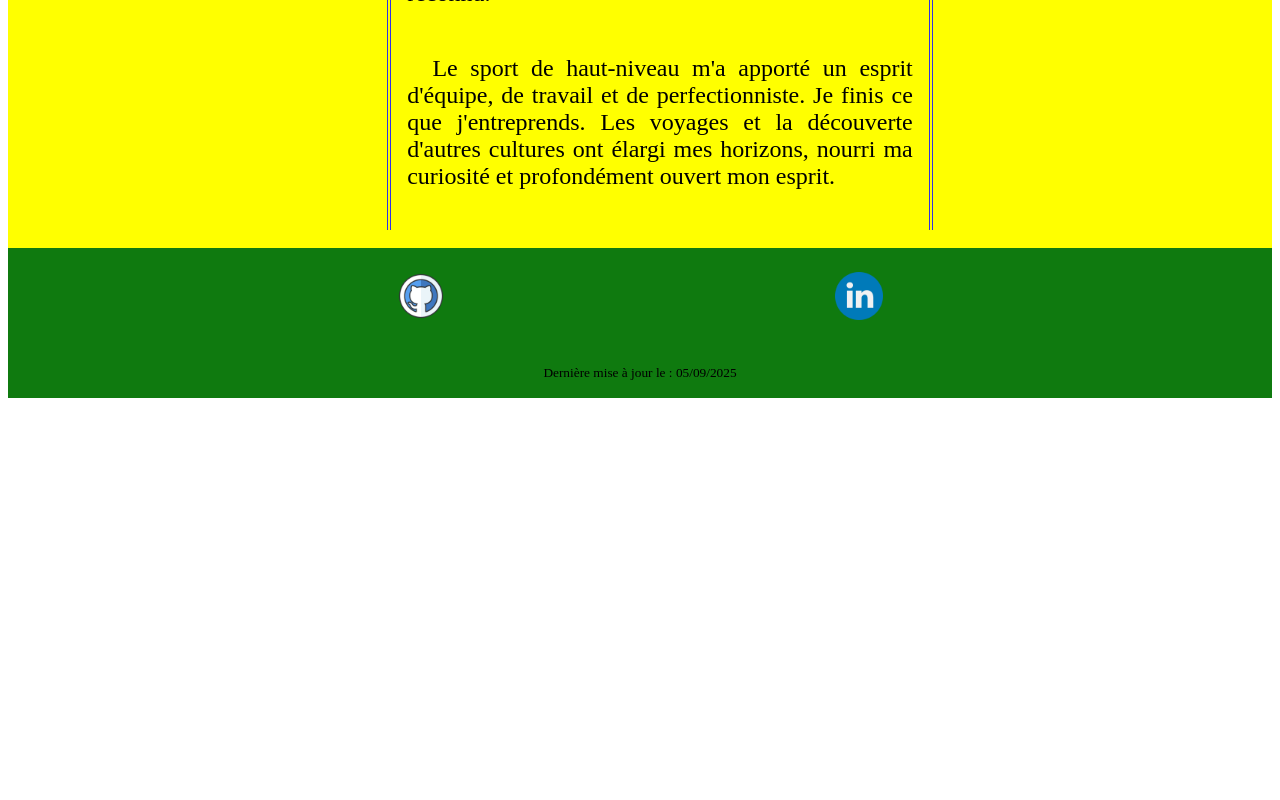
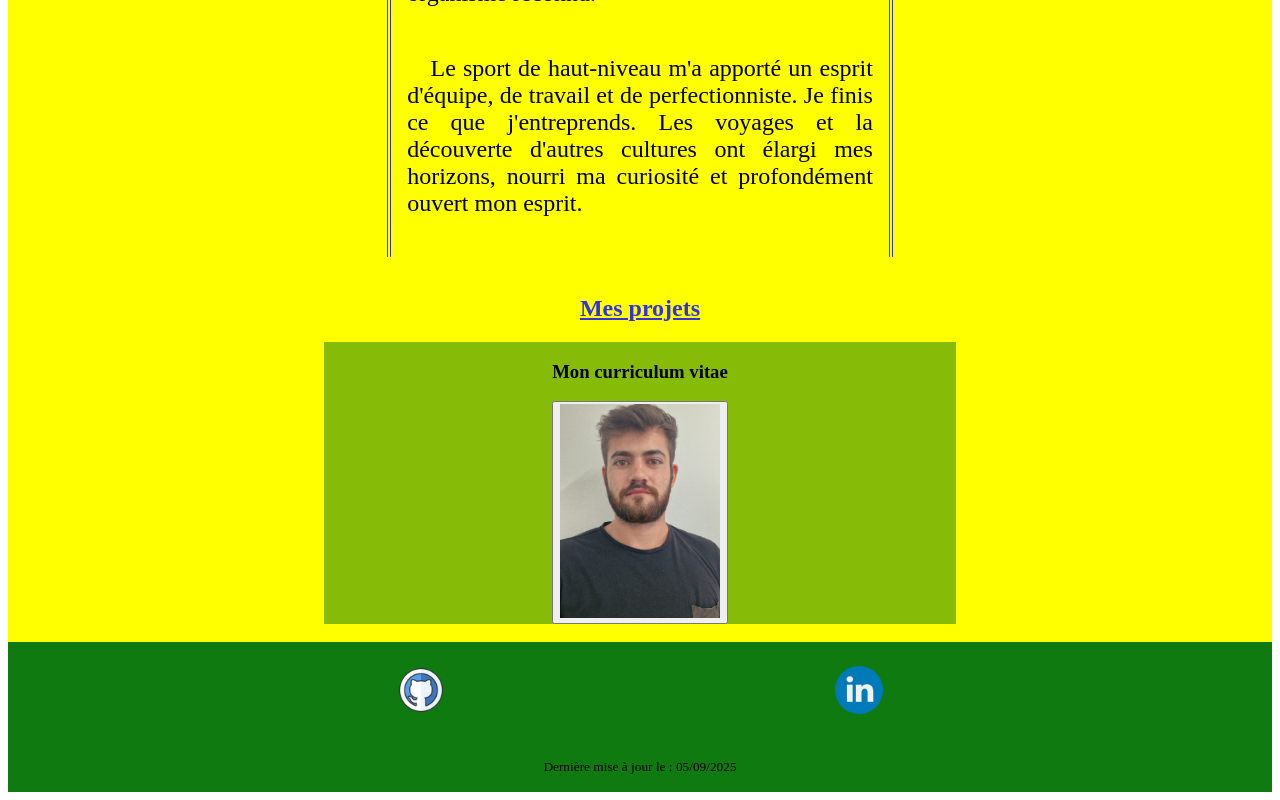
Before and after one commit to E3t8S/Mon-portfolio-CEF, a Vue app: page / in a window 1280 px wide. Shown: the part 660-1460 px from the top of the page. Before the commit the page ends 1066 px from the top, so only its background shows below. Built offline with nearby package versions, Linux system fonts and the light colour scheme.

Commit message:
commit mon projet

```diff
--- a/src/App.vue
+++ b/src/App.vue
@@ -4,6 +4,7 @@ import menuHeader from './components/menuHeader.vue'
 import footComp from './components/footComp.vue'
 import aboutMe from './components/aboutMe.vue'
 import AboutMe from './components/aboutMe.vue'
+import myProjects from './components/myProjects.vue'
 </script>
 
 <template>
@@ -15,6 +16,9 @@ import AboutMe from './components/aboutMe.vue'
   <main>
     <section>
      <AboutMe/>
+    </section>
+    <section>
+      <myProjects/>
     </section>
 
   </main>
@@ -31,5 +35,6 @@ import AboutMe from './components/aboutMe.vue'
   }
   main{
     background-color: yellow;
+
   }
 </style>
--- a/src/components/aboutMe.vue
+++ b/src/components/aboutMe.vue
@@ -32,9 +32,7 @@
         align-items: center;
         text-align: justify;
         text-indent: 5%;
-        width: 40%;
-        margin-left: 30%;
-        margin-right: 30%;
+        margin: 0% 30% 0% 30%;
         padding: 1em;
         border-style: double;
         border-top: hidden;
--- a/src/components/footComp.vue
+++ b/src/components/footComp.vue
@@ -2,10 +2,10 @@
 
     <section class="social">
         <a href="https://github.com/E3t8S" target="_blank">
-            <img src="../assets/sociale.png" alt="Lien vers le profil GitHub d'Etienne">
+            <img class="social-media" src="../assets/sociale.png" alt="Lien vers le profil GitHub d'Etienne">
         </a>
         <a href="https://www.linkedin.com/in/etienne-saclier-ba61b5249/" target="_blank">
-            <img src="../assets/linkedin.png" alt="Lien vers le profil Linkedin d'Etienne">
+            <img class="social-media" src="../assets/linkedin.png" alt="Lien vers le profil Linkedin d'Etienne">
         </a>
     </section>
     <section class="date">
@@ -40,5 +40,8 @@
         align-items: center;
         height: 50px;
     }
+    .social-media{
+        width: 3rem;
+    }
 
 </style>
--- a/src/components/menuHeader.vue
+++ b/src/components/menuHeader.vue
@@ -2,7 +2,7 @@
 
     <section class="first-container">
         <a href="#" class="photo">
-            <img src="../assets/fleche-vers-le-haut.png" alt="Flèche permettant de remonter en haut dela page">
+            <img class="fleche" src="../assets/fleche-vers-le-haut.png" alt="Flèche permettant de remonter en haut dela page">
         </a>
         <h1 class="titre">Portfolio de Etienne Saclier</h1>
     </section>
@@ -10,7 +10,7 @@
         <nav>
             <ul class="second-container">
                 <li>
-                    <a href="#" style="text-decoration: none;">À propos de moi</a>
+                    <a href="#projects" style="text-decoration: none;">À propos de moi</a>
                 </li>
                 <li>
                     <a href="#" style="text-decoration: none;">Mes projets</a>
@@ -40,8 +40,11 @@
     align-items: center;
     background-color: rgb(15, 122, 15)
 }
-img{
+.fleche{
     width: 3rem;
+}
+.fleche:hover{
+    width: 3.5rem;
 }
 .second-container{
     display: flex;
@@ -64,6 +67,10 @@ h1{
 li{
     font-size: 25px;
 }
+nav ul li:hover{
+    text-decoration: underline rgb(213, 213, 47);
+    text-underline-offset: 3px;
+}
 
 
 </style>
--- /dev/null
+++ b/src/components/myProjects.vue
@@ -0,0 +1,43 @@
+<template>
+    <h2 id="projects">Mes projets</h2>
+
+    <section class="projet">
+        <h3>Mon curriculum vitae</h3>
+        <button>
+            <img class="photo" src="../assets/Etienne Saclier.jpg" alt="Une photo de moi">
+        </button>
+    </section>
+    <br>
+</template>
+
+<script setup>
+</script>
+
+<style scoped>
+h2{
+    display: flex;
+    flex-direction: row;
+    justify-content: center;
+    align-items: center;
+    text-decoration: underline;
+    text-underline-offset: 2px;
+    color: rgb(51, 51, 227)
+
+}
+.photo{
+    width: 10rem;
+}
+.projet{
+    display: flex;
+    flex-direction: column;
+    justify-content: center;
+    align-items: center;
+    margin: 0% 25% 0% 25%;
+    background-color: rgb(15, 122, 15, 0.5)
+}
+.projet:hover{
+    text-decoration: underline;
+    box-shadow: 5px 5px 5px rgb(15, 122, 15);
+    cursor: pointer;
+}
+</style>
```
Also changed, not shown: src/assets/Etienne Saclier.jpg (added), src/assets/github.png (deleted).
